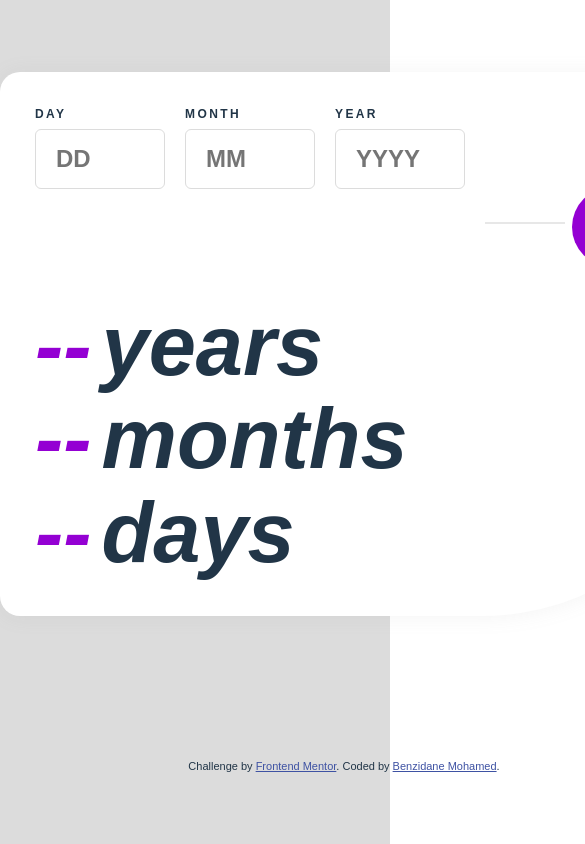
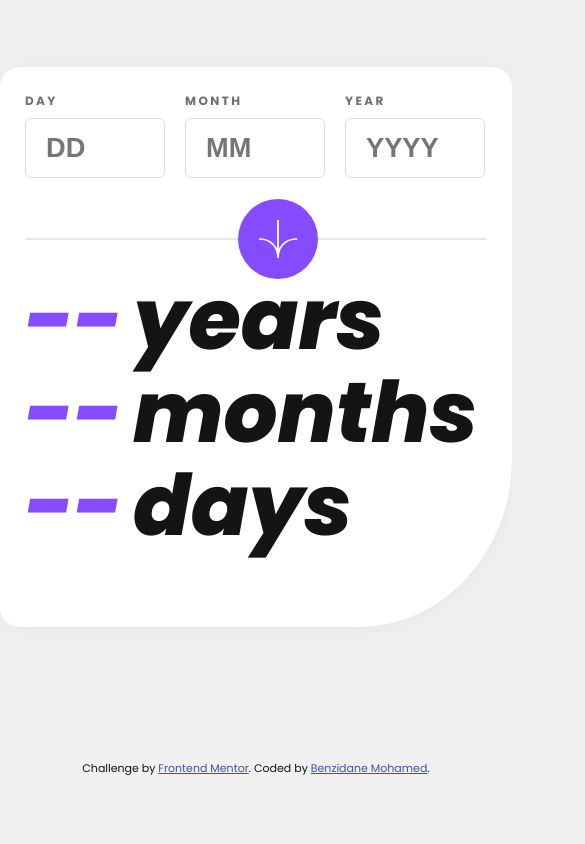
Before and after one commit to BenzidaneMo/-Age-calculator-app-new, a website built with Vite: page index.html in a window 390 px wide. Shown: the top 844 px of the page, 585 px wide, since content can reach past the window. Built offline with nearby package versions, Linux system fonts and the light colour scheme; files whose address does not match are found by name.

Commit message:
adding color & media queries

```diff
--- a/style.css
+++ b/style.css
@@ -1,13 +1,28 @@
 @import url('assets/fonts/font.css');
+/* added onling import because github page
+doesn't use the offline one */
+@import url('https://fonts.googleapis.com/css2?family=Poppins:ital,wght@0,400;0,700;0,800;1,400;1,700;1,800&display=swap');
+
+:root {
+  /* Primary */
+  --clr--primary: hsl(259, 100%, 65%);
+  --clr--secprimary: hsl(0, 90%, 67%);
+  --clr--thrprimary: hsl(356, 44%, 59%);
+  /* Neutral */
+  --clr--white: hsl(0, 0%, 100%);
+  --off--white: hsl(0, 0%, 94%);
+  --light--grey: hsl(0, 0%, 86%);
+  --smokey--grey: hsl(0, 1%, 44%);
+  --off--black: hsl(0, 0%, 8%);
+  --dark--grey: hsl(0, 0%, 25%);
+
+  --input--width: 150px;
 
 
-:root {
-  font-family: 'Poppins', sans-serif;
-  /* line-height: 1.5; */
+  font-family: 'Poppinsoffline', 'Poppins', sans-serif;
   font-weight: 400;
 
   color-scheme: light dark;
-  color: rgba(255, 255, 255, 0.87);
   background-color: #242424;
 
   font-synthesis: none;
@@ -28,20 +43,19 @@ body {
   place-items: center;
   min-width: 100vw;
   min-height: 100vh;
-  background-color: gainsboro;
 }
 
 .container {
   width: 43em;
-  height: 34em;
+  height: 33em;
   border-radius: 20px 20px 30% 20px;
   padding: 35px;
   box-shadow: .5px 1px 20px rgba(143, 143, 143, 0.1);
-  background-color: #ffffff;
 }
 
 form {
   display: flex;
+  flex-wrap: wrap;
   gap: 20px;
 
 }
@@ -51,63 +65,95 @@ form div {
   flex-direction: column;
 }
 
+/* DAY MONTH YEAR */
+
 form div label {
   font-size: 12px;
   letter-spacing: 0.2em;
   font-weight: 700;
   text-transform: uppercase;
+  color: var(--smokey--grey);
   margin-bottom: 8px;
 }
 
 form div input {
   height: 60px;
-  width: 130px;
+  width: var(--input--width);
   border-radius: 6px;
   border-style: solid;
   border-width: 0.5px;
   border-color: gainsboro;
-  font-size: 1.5rem;
-  font-weight: 700;
+  font-size: 1.7rem;
+  font-weight: 800;
   cursor: pointer;
-  padding: 0 20px 0;
+  caret-color: var(--clr--primary);
+  padding: 20px;
 }
 
+form div input:hover,
+form div input:focus {
+  outline: none;
+  border: 1px solid var(--clr--primary);
+}
+
+/* this class refer to the span that display error */
+
 .requiredErr {
-  color: red;
+  color: var(--clr--thrprimary);
+  font-style: italic;
   margin-top: 5px;
   font-size: 12px;
   height: fit-content;
-  width: 130px;
+  width: var(--input--width);
 }
 
-button {
+/* this the button container class and it component */
+
+.butt--content {
+  height: 10px;
+  width: 100%;
+}
+
+form div button {
   position: relative;
-  translate: 87px 80px;
+  /* transform: translateY(-23.5px) translateX(540px); */
+  top: -23.5px;
+  left: 539px;
   width: 50px;
   height: 50px;
   padding: 40px;
-  justify-content: end;
   border: none;
-  background-color: darkviolet;
+  outline: none;
+  background-color: var(--clr--primary);
   background-image: url(assets/images/icon-arrow.svg);
   background-repeat: no-repeat;
   background-size: 40px;
   background-position: center;
   border-radius: 50%;
   cursor: pointer;
+  z-index: 88;
+  transition: transform 0.1s ease-in-out, background-color 0.2s ease-out;
 }
 
-button:hover {
-  background-color: #213547;
-  transition: background-color 1s ease-in-out;
+form button:hover {
+  background-color: var(--off--black);
 }
 
+form button:active {
+  transform: translateY(2px) scale(0.98);
+}
 
 #linebreak {
-  margin-block: 35px;
+  margin-block: 20px;
+  transform: translateY(-85px);
   border: none;
   border-top: 2px solid rgba(27, 27, 27, 0.1);
+  z-index: 1;
 }
+
+/* ******* */
+
+/* this the display reselt class and it's component */
 
 .dis-res {
   font-size: 5.3rem;
@@ -123,37 +169,19 @@ button:hover {
 }
 
 .dis-res span p:nth-child(1) {
-  color: darkviolet;
+  color: var(--clr--primary);
 }
 
+/* ******* */
+
 .clr--red {
-  color: red;
+  color: var(--clr--secprimary);
 }
 
 .brd--clr--red {
-  border-color: red;
+  border-color: var(--clr--thrprimary);
 }
 
-/* button {
-  border-radius: 8px;
-  border: 1px solid transparent;
-  padding: 0.6em 1.2em;
-  font-size: 1em;
-  font-weight: 500;
-  font-family: inherit;
-  background-color: #1a1a1a;
-  cursor: pointer;
-  transition: border-color 0.25s;
-} */
-
-/* button:hover {
-  border-color: #646cff;
-}
-
-button:focus,
-button:focus-visible {
-  outline: 4px auto -webkit-focus-ring-color;
-} */
 
 .attribution {
   font-size: 11px;
@@ -164,14 +192,55 @@ button:focus-visible {
   color: hsl(228, 45%, 44%);
 }
 
+/* added media queries for a resposive website */
+@media (max-width:42em) {
+  :root {
+    --input--width: 8.75rem;
+  }
+
+  .container {
+    width: 32em;
+    height: 35em;
+    padding: 25px;
+  }
+
+  .butt--content {
+    margin-top: 20px;
+  }
+
+  form div button {
+    left: 16em;
+  }
+
+}
+
+/* trying to add color-scheme for better visual */
 @media (prefers-color-scheme: light) {
   :root {
-    color: #213547;
-    background-color: #ffffff;
+    color: var(--off--black);
+    background-color: var(--off--white);
   }
 
+  body {
+    background-color: var(--off--white);
+  }
 
-  /* button {
-    background-color: #f9f9f9;
-  } */
+  .container {
+    background-color: var(--clr--white);
+  }
 }
+
+@media (prefers-color-scheme: dark) {
+  :root {
+    color: var(--off--white);
+    background-color: var(--dark--grey);
+  }
+
+  body {
+    background-color: var(--dark--grey);
+  }
+
+  .container {
+    background-color: var(--smokey--grey);
+  }
+}
```
